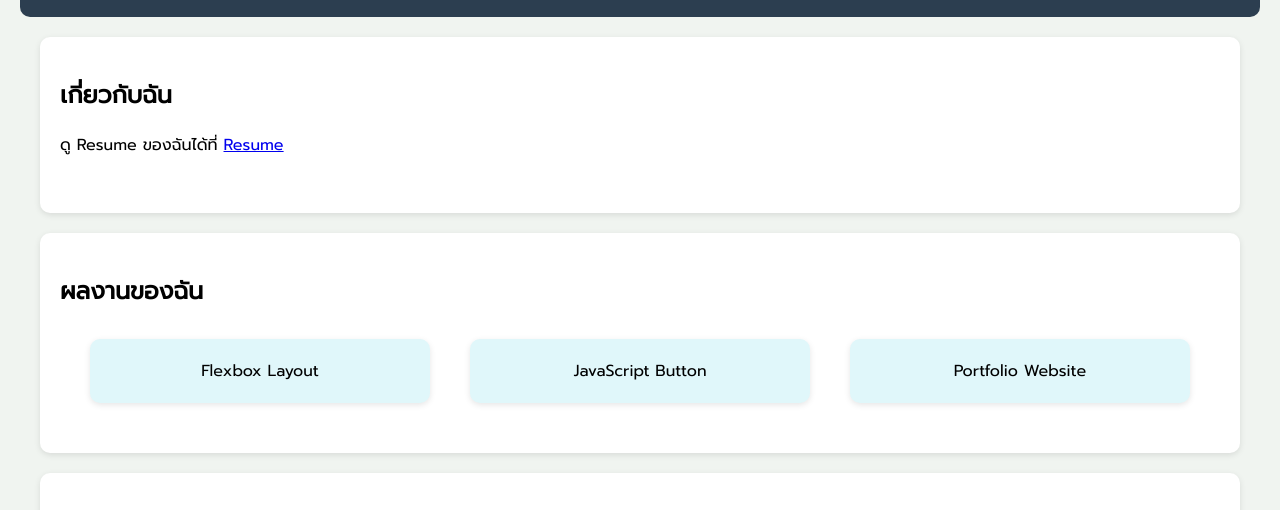
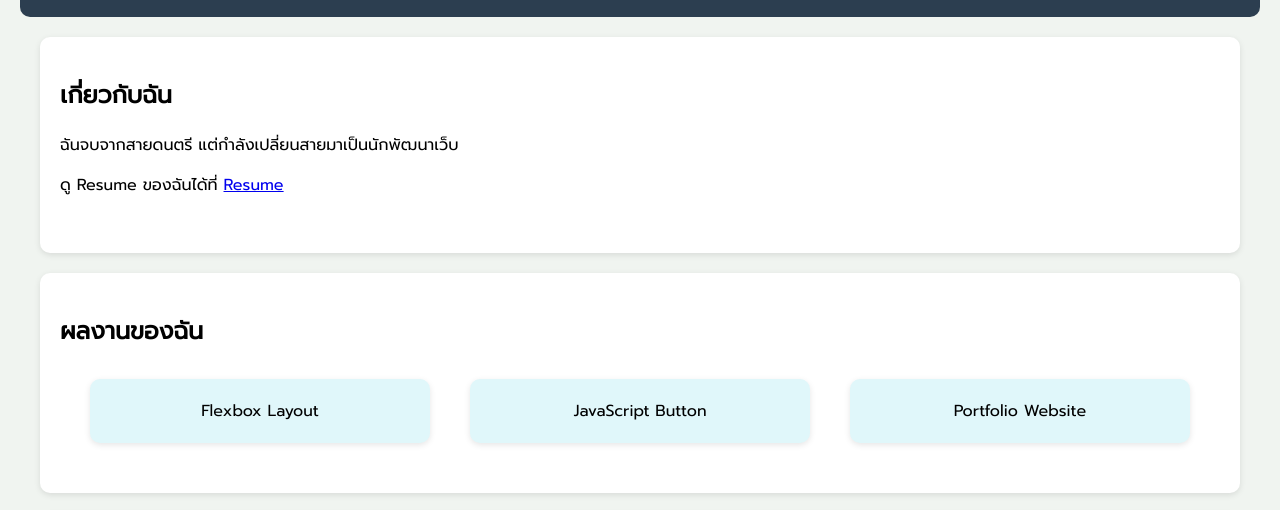
Before and after one commit to Bankend/Portfolio, a plain HTML site: page index.html in a window 1280 px wide. Shown: the part 212-722 px from the top of the page. Drawn offline with Linux system fonts and the light colour scheme.

Commit message:
แก้ section เพิ่มresume

```diff
--- a/index.html
+++ b/index.html
@@ -17,6 +17,7 @@
 
     <section id="about">
         <h2>เกี่ยวกับฉัน</h2>
+        <p>ฉันจบจากสายดนตรี แต่กำลังเปลี่ยนสายมาเป็นนักพัฒนาเว็บ</p>
         <p>ดู Resume ของฉันได้ที่ <a href="https://github.com/Bankend/Portfolio/blob/main/resume.md" target="_blank">Resume</a></p>
     </section>
 
```
